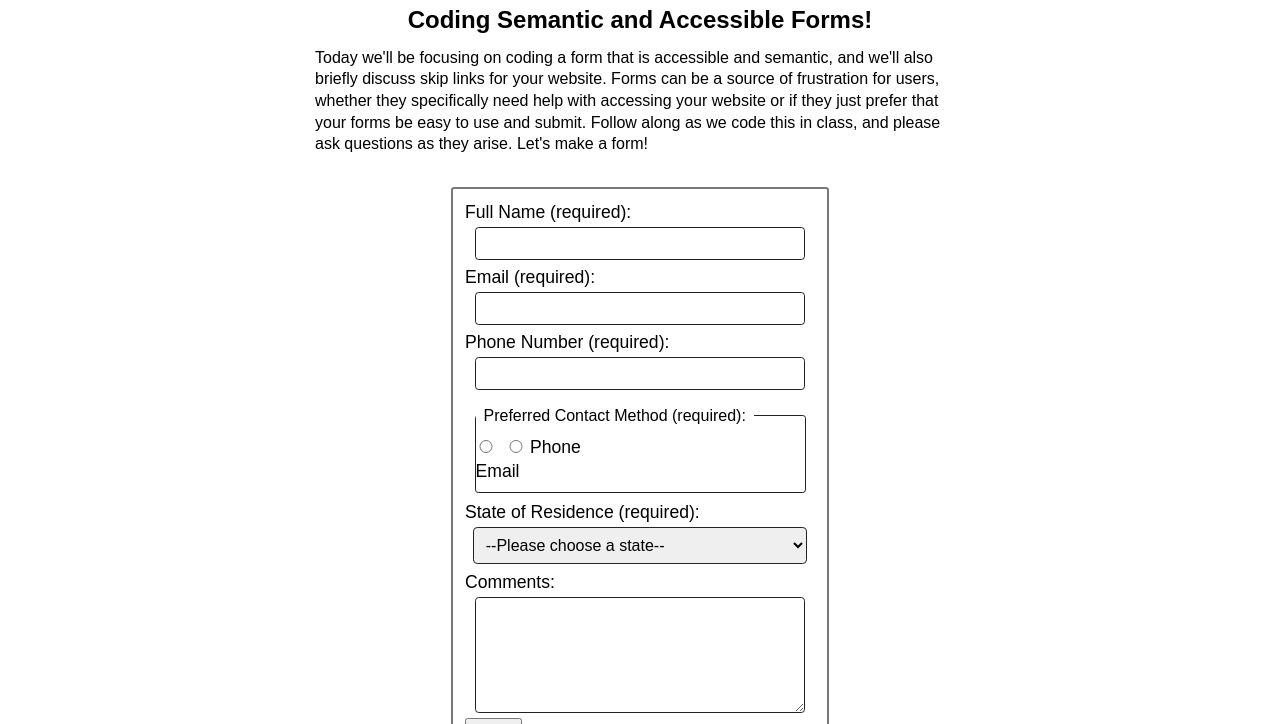
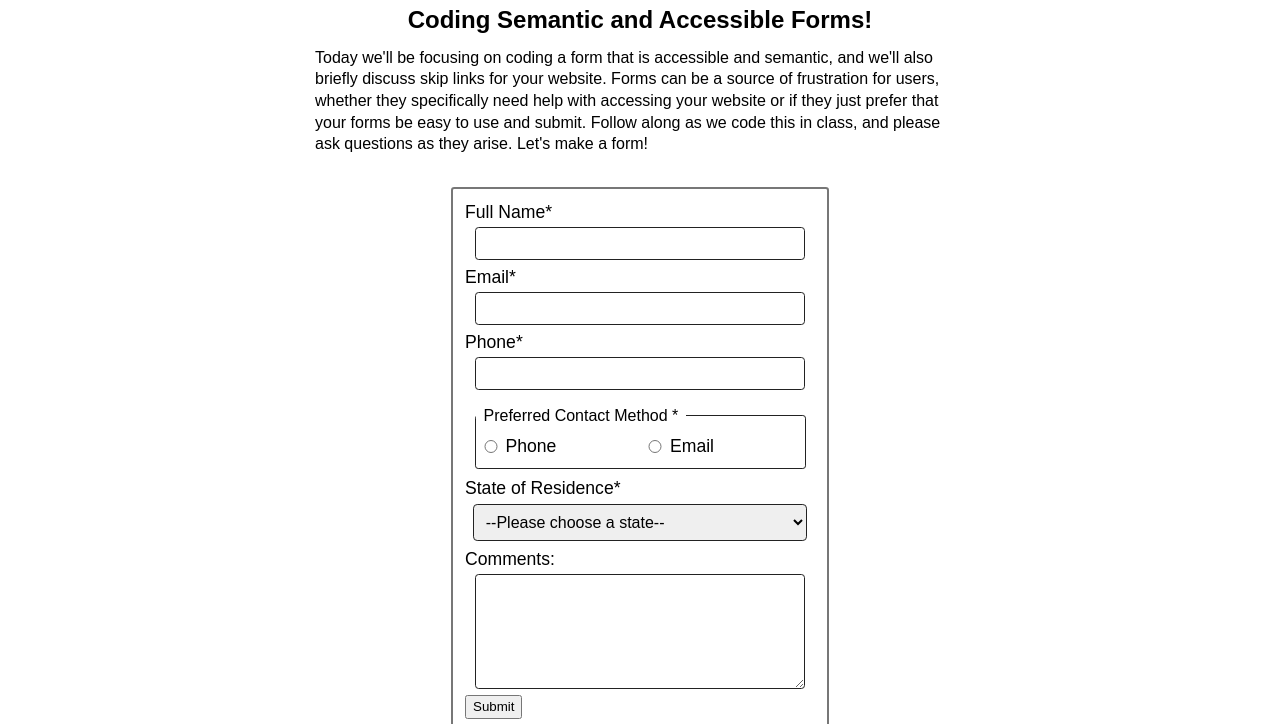
Before and after one commit to emeleri/form-activity, a plain HTML site: page index.html in a window 1280 px wide. Shown: the part 508-1232 px from the top of the page. Drawn offline with Linux system fonts and the light colour scheme.

Commit message:
Update index.html

```diff
--- a/index.html
+++ b/index.html
@@ -34,38 +34,35 @@
         <form action="https://wp.zybooks.com/form-viewer.php" method="post">
 			<!-- Full name -->
 			<div>
-			  <label for="fullname">Full Name (required):</label>
-			  <input type="text" id="fullname" name="fullname" required>
+				<label for="full-name">Full Name<span aria-hidden="true">*</span></label>
+				<input type="text" id="full-name" name="full-name" required>
 			</div>
 
 			<!-- Email -->
 			<div>
-			  <label for="email">Email (required):</label>
-			  <input type="email" id="email" name="email" required>
+				<label for="email">Email<span aria-hidden="true">*</span></label>
+				<input type="email" id="email" name="email" required>
 			</div>
 
 			<!-- Phone -->
 			<div>
-			  <label for="phone">Phone Number (required):</label>
-			  <input type="tel" id="phone" name="phone" required>
+				<label for="phone">Phone<span aria-hidden="true">*</span></label>
+				<input type="tel" id="phone" name="phone" required>
 			</div>
 
 			<!-- Preferred contact method -->
 			<fieldset>
-			  <legend>Preferred Contact Method (required):</legend>
-			  <div>
-				<input type="radio" id="contactEmail" name="contactMethod" value="email" required>
-				<label for="contactEmail">Email</label>
-			  </div>
-			  <div>
-				<input type="radio" id="contactPhone" name="contactMethod" value="phone">
-				<label for="contactPhone">Phone</label>
-			  </div>
-			</fieldset>
+				<legend>Preferred Contact Method <span aria-hidden="true">*</span></legend>
+				<input type="radio" id="contact-phone" name="preferred-contact" value="phone" required>
+				<label for="contact-phone">Phone</label>
+
+				<input type="radio" id="contact-email" name="preferred-contact" value="email">
+				<label for="contact-email">Email</label>
+			  </fieldset>
 
 			<!-- State of residence -->
 			<div>
-			  <label for="state">State of Residence (required):</label>
+			  <label for="state">State of Residence<span aria-hidden="true">*</span></label>
 			  <select id="state" name="state" required>
 				<option value="">--Please choose a state--</option>
 				<option value="AL">Alabama</option>
```
